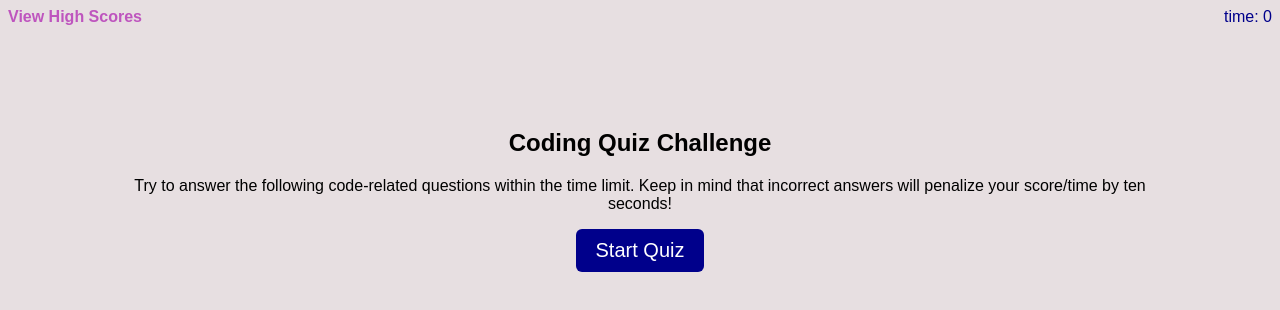
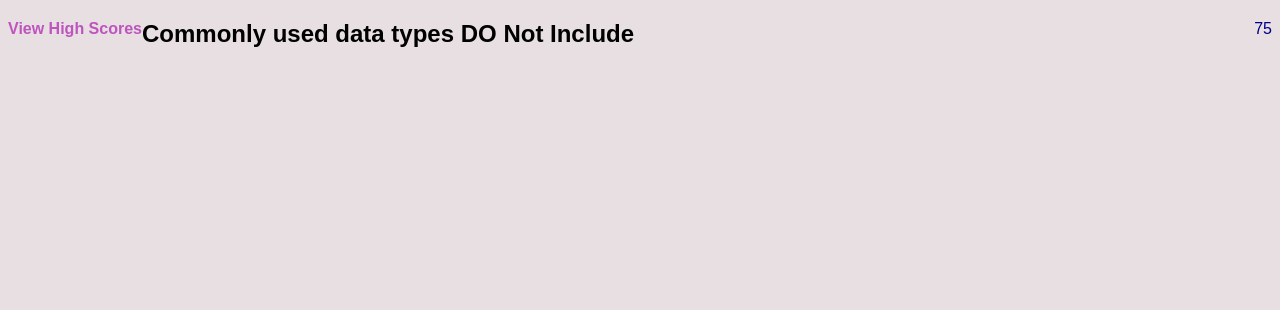
Before and after one commit to DuGBB/code-quiz, a plain HTML site: page index.html in a window 1280 px wide. Both pictures are taken after a click on the button "Start Quiz". Drawn offline with Linux system fonts and the light colour scheme.

Commit message:
implemented initial question popup

```diff
--- a/assets/js/script.js
+++ b/assets/js/script.js
@@ -1,3 +1,7 @@
+//setting variables
+var timer;
+var curQuestion = -1;
+//quiz questions, available choices, and correst answers array
 var questions = [{
     question: "Commonly used data types DO Not Include",
     choices: ["1. strings", "2. booleans", "3. alerts", "4. numbers"],
@@ -22,4 +26,27 @@ var questions = [{
     question: "A very useful tool used during development and debugging for printing content to the debugger is:",
     choices: ["1. JavaScript", "2. terminal/bash", "3. for loops", "4. console.log"],
     answer: "4. console.log"
-}]
+    }
+];
+
+function startQuiz() {
+    timer = 75;
+    document.getElementById("timer").innerHTML = timer;
+        setTimeout(function(){
+            timer = timer-1;
+            console.log("TIMER " + timer);
+        }, 1000);
+    next();
+};
+
+function next() {
+    curQuestion++;
+
+    if (curQuestion > questions.length - 1) (
+        console.log("exiting game")
+    );
+    var showQuestion = document.getElementById("content");
+    var newItem = document.createElement("h1");
+    newItem.innerHTML = questions[curQuestion].question;
+    showQuestion.parentNode.replaceChild(newItem, showQuestion);
+};
--- a/index.html
+++ b/index.html
@@ -2,7 +2,7 @@
 <html lang="en">
 <head>
   <meta charset="UTF-8">
-  <meta name="viewport" content="width=device-width, iSnitial-scale=1.0">
+  <meta name="viewport" content="width=device-width, initial-scale=1.0">
   <meta http-equiv="X-UA-Compatible" content="ie=edge">
   <link rel="stylesheet" type="text/css" href="./assets/css/style.css"><!--link for css file-->
   <script src="./assets/js/script.js"></script><!--link for js file-->
@@ -34,7 +34,7 @@
           Keep in mind that incorrect answers will penalize your score/time
           by ten seconds!
         </p>
-      <button onclick="Start_Quiz()">Start Quiz</button>
+      <button onclick="startQuiz()">Start Quiz</button>
     </div>
   </section>
 </body>
```
